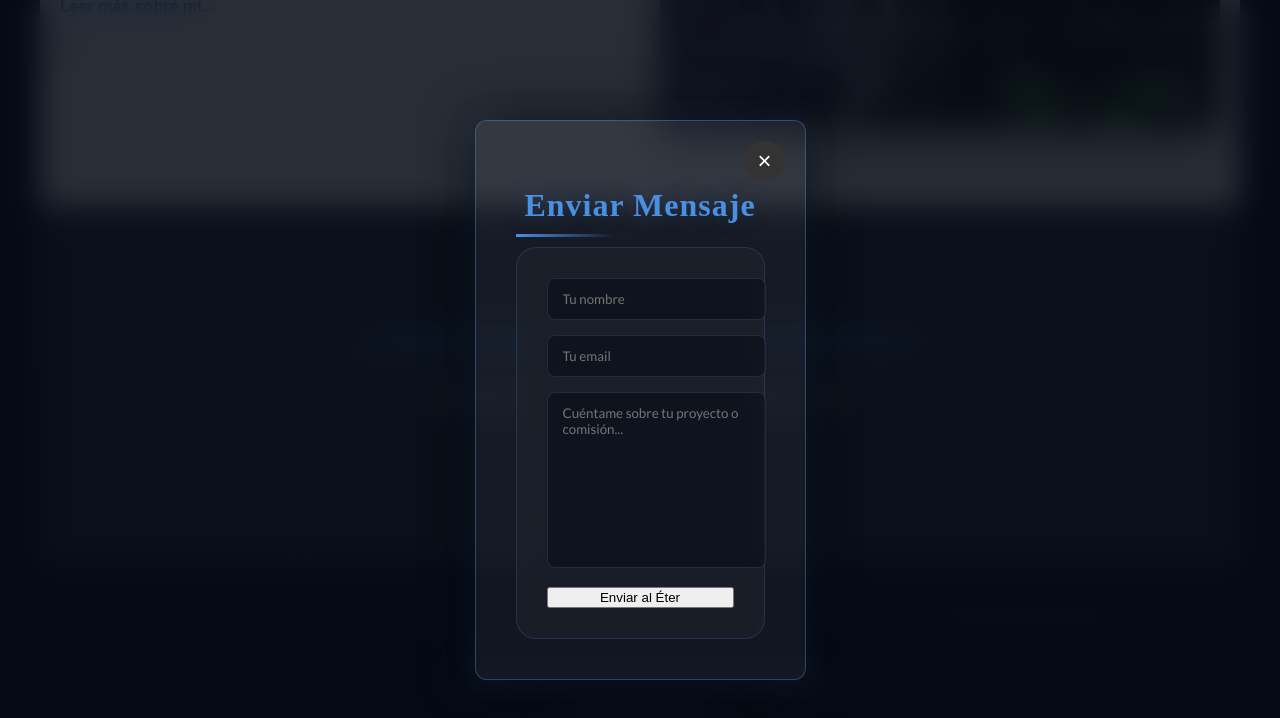
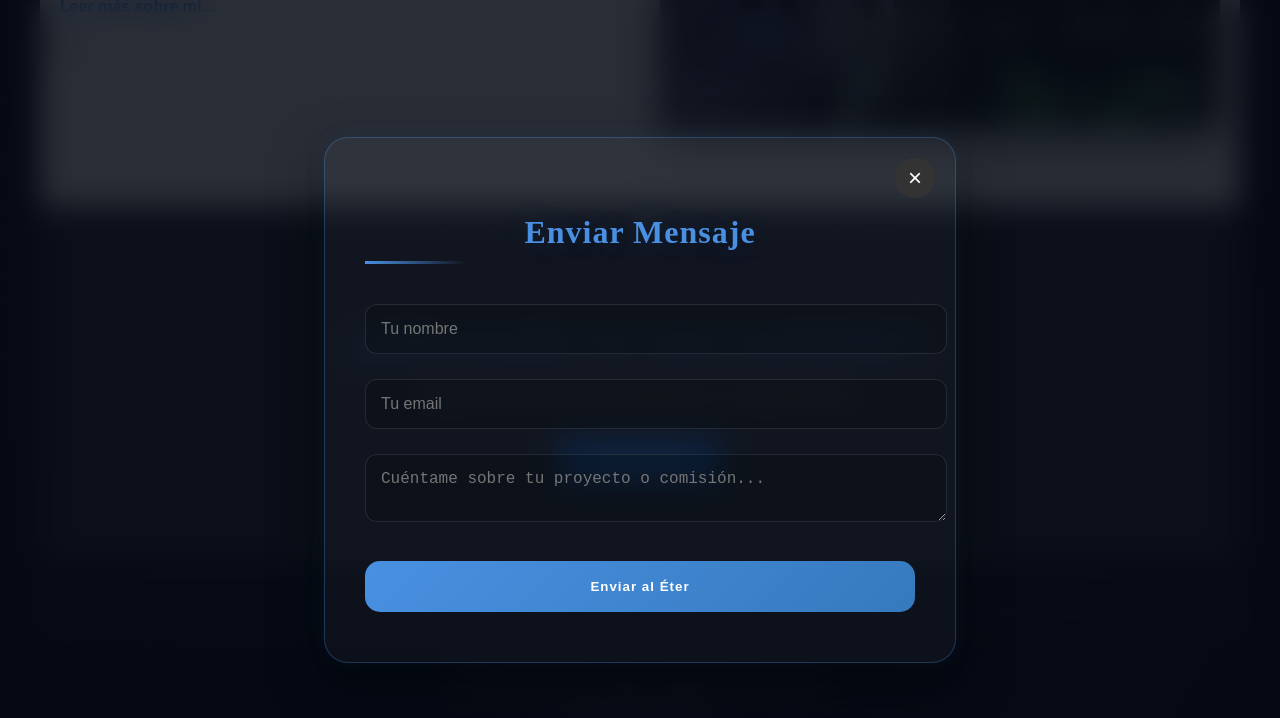
Before and after one commit to ChrisIgn/Art_pag, a React (Create React App) app: page / in a window 1280 px wide. Both pictures are taken after a click on the button "Contactar Ahora". Shown: the part 2461-3179 px from the top of the page. Built offline with nearby package versions, Linux system fonts and the light colour scheme; no server answers; the database is empty.

Commit message:
Mejora visual de la solicitud para solicitar una comision

```diff
--- a/src/components/ContactoForm.css
+++ b/src/components/ContactoForm.css
@@ -1,36 +1,46 @@
 .contacto-form-pro {
     display: flex;
     flex-direction: column;
-    gap: 15px;
-    max-width: 600px;
-    margin: 0 auto;
-    padding: 30px;
-    background: rgba(255, 255, 255, 0.03);
-    backdrop-filter: blur(10px);
-    border-radius: 20px;
-    border: 1px solid rgba(74, 144, 226, 0.2);
+    gap: 25px; /* Más espacio entre campos para que no se vea apretado */
+    margin-top: 30px;
 }
 
 .input-group-glass input,
 .input-group-glass textarea {
     width: 100%;
-    padding: 12px 15px;
-    background: rgba(5, 10, 21, 0.5);
+    padding: 15px;
+    background: rgba(0, 0, 0, 0.2);
     border: 1px solid rgba(255, 255, 255, 0.1);
-    border-radius: 8px;
-    color: white;
-    font-family: 'Lato', sans-serif;
+    border-radius: 12px;
+    color: #fff;
+    font-size: 1rem;
     transition: all 0.3s ease;
 }
 
+/* El brillo al hacer foco (Lo que le da vida) */
 .input-group-glass input:focus,
 .input-group-glass textarea:focus {
+    border-color: #4A90E2;
+    background: rgba(74, 144, 226, 0.05);
+    box-shadow: 0 0 15px rgba(74, 144, 226, 0.2);
     outline: none;
-    border-color: #4A90E2;
-    box-shadow: 0 0 15px rgba(74, 144, 226, 0.3);
 }
 
-.input-group-glass textarea {
-    height: 150px;
-    resize: none;
+/* El botón de enviar debe ser el protagonista */
+.contacto-form-pro .contact-btn {
+    margin-top: 10px;
+    padding: 18px;
+    border-radius: 15px;
+    background: linear-gradient(135deg, #4A90E2, #357ABD);
+    color: white;
+    border: none;
+    font-weight: bold;
+    letter-spacing: 1px;
+    cursor: pointer;
+    transition: transform 0.2s, box-shadow 0.2s;
 }
+
+.contacto-form-pro .contact-btn:hover {
+    transform: translateY(-2px);
+    box-shadow: 0 10px 20px rgba(74, 144, 226, 0.4);
+}
--- a/src/pages/HomePage.css
+++ b/src/pages/HomePage.css
@@ -175,11 +175,21 @@ html {
     opacity: 0.06;
 }
 
+
+
+/* El cuadro de la solicitud (Mejorado) */
 .contact-modal-size {
-    max-width: 500px !important; /* Limitamos el ancho para que sea un formulario elegante */
-    padding: 40px !important;
-    border: 1px solid rgba(74, 144, 226, 0.4);
-    box-shadow: 0 0 50px rgba(0, 0, 0, 0.8), 0 0 30px rgba(74, 144, 226, 0.2);
+    width: 100%;
+    max-width: 550px; /* Ancho ideal para lectura */
+    background: rgba(255, 255, 255, 0.03);
+    border: 1px solid rgba(74, 144, 226, 0.3); /* Borde azul sutil */
+    border-radius: 24px;
+    padding: 50px 40px;
+    position: relative;
+    box-shadow:
+        0 20px 50px rgba(0, 0, 0, 0.5),
+        0 0 20px rgba(74, 144, 226, 0.1);
+    animation: modalSlideUp 0.4s cubic-bezier(0.2, 0.8, 0.2, 1);
 }
 
 .contact-success-reveal {
@@ -197,3 +207,8 @@ html {
     cursor: pointer;
     margin-top: 10px;
 }
+
+@keyframes modalSlideUp {
+    from { opacity: 0; transform: translateY(30px); }
+    to { opacity: 1; transform: translateY(0); }
+}
```
Also changed, not shown: src/components/molecules/Modal.css (line endings or trailing spaces).
